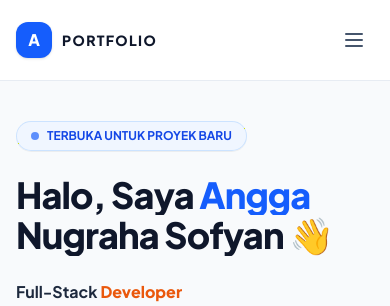
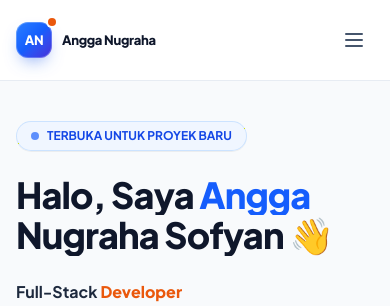
Before and after one commit to ewokpenakluk/Portofolio_AnggaNS, a Laravel app: page / in a window 390 px wide. Shown: the top 306 px of the page. Run offline with Laravel 12, Linux system fonts and the light colour scheme; style sheets or scripts are compiled from the project's sources; some libraries are stand-ins or nearby versions.

Commit message:
Redesign brand lockup: gradient monogram, name wordmark, accent dot
Replaces the plain blue square + 'PORTFOLIO' text with a two-line
lockup: an 'AN' monogram on a blue-indigo gradient tile with an
orange availability dot, followed by the owner's name and role.
Compact sizing below lg keeps the tablet nav from colliding.
Footer brand matched.

```diff
--- a/resources/views/layouts/app.blade.php
+++ b/resources/views/layouts/app.blade.php
@@ -63,43 +63,50 @@
         <div class="max-w-7xl mx-auto px-4 sm:px-6 lg:px-8">
             <div class="flex items-center justify-between h-20">
 
-                {{-- Left: Clean Brand Logo --}}
-                <div class="flex items-center gap-3">
-                    <a href="{{ route('home') }}" class="flex items-center gap-2.5 group">
-                        <div class="w-9 h-9 rounded-xl bg-blue-600 text-white flex items-center justify-center font-black text-base shadow-sm group-hover:scale-105 transition-transform duration-200">
-                            <span>A</span>
-                        </div>
-                        <div class="flex flex-col">
-                            <span class="font-black text-slate-900 text-sm tracking-widest uppercase group-hover:text-blue-600 transition">PORTFOLIO</span>
-                        </div>
-                    </a>
-                </div>
+                {{-- Left: Brand lockup — monogram + name --}}
+                <a href="{{ route('home') }}"
+                   class="group flex items-center gap-2.5 lg:gap-3"
+                   aria-label="Angga Nugraha Sofyan — beranda">
+                    <span class="relative inline-flex h-9 w-9 lg:h-10 lg:w-10 shrink-0 items-center justify-center rounded-[12px] lg:rounded-[14px] bg-gradient-to-br from-blue-500 via-blue-600 to-indigo-700 text-white shadow-[0_8px_18px_-8px_rgba(37,99,235,0.75)] ring-1 ring-inset ring-white/25 transition-transform duration-300 ease-out group-hover:-rotate-6 group-hover:scale-[1.06]">
+                        <span class="text-[13px] lg:text-[15px] font-black leading-none tracking-tight">AN</span>
+                        <span class="absolute -right-1 -top-1 h-2 w-2 lg:h-2.5 lg:w-2.5 rounded-full bg-[#ea580c] ring-2 ring-white transition-transform duration-300 ease-out group-hover:scale-125"></span>
+                    </span>
+
+                    <span class="flex flex-col justify-center leading-none">
+                        <span class="text-[13px] lg:text-[15px] font-black tracking-tight text-slate-900 transition-colors duration-200 group-hover:text-blue-700">
+                            Angga Nugraha
+                        </span>
+                        <span class="mt-1.5 hidden lg:block text-[9px] font-bold uppercase tracking-[0.16em] text-slate-400 transition-colors duration-200 group-hover:text-[#ea580c]">
+                            Full-Stack Developer
+                        </span>
+                    </span>
+                </a>
 
                 {{-- Center: Desktop Pill Nav Links --}}
                 <nav class="hidden md:flex items-center gap-1.5 p-1.5 bg-slate-100/80 border border-slate-200/80 rounded-full text-xs font-semibold text-slate-600 shadow-2xs">
                     <a href="{{ request()->routeIs('home') ? '#tentang' : route('home') . '#tentang' }}"
                        :class="activeSection === 'tentang' ? 'bg-white text-blue-600 shadow-xs' : 'text-slate-600 hover:text-slate-900'"
-                       class="px-4 py-1.5 rounded-full transition-all duration-200">
+                       class="px-3 lg:px-4 py-1.5 rounded-full transition-all duration-200">
                         Tentang
                     </a>
                     <a href="{{ request()->routeIs('home') ? '#keahlian' : route('home') . '#keahlian' }}"
                        :class="activeSection === 'keahlian' ? 'bg-white text-blue-600 shadow-xs' : 'text-slate-600 hover:text-slate-900'"
-                       class="px-4 py-1.5 rounded-full transition-all duration-200">
+                       class="px-3 lg:px-4 py-1.5 rounded-full transition-all duration-200">
                         Keahlian
                     </a>
                     <a href="{{ request()->routeIs('home') ? '#proyek' : route('home') . '#proyek' }}"
                        :class="activeSection === 'proyek' ? 'bg-white text-blue-600 shadow-xs' : 'text-slate-600 hover:text-slate-900'"
-                       class="px-4 py-1.5 rounded-full transition-all duration-200">
+                       class="px-3 lg:px-4 py-1.5 rounded-full transition-all duration-200">
                         Proyek
                     </a>
                     <a href="{{ request()->routeIs('home') ? '#pengalaman' : route('home') . '#pengalaman' }}"
                        :class="activeSection === 'pengalaman' ? 'bg-white text-blue-600 shadow-xs' : 'text-slate-600 hover:text-slate-900'"
-                       class="px-4 py-1.5 rounded-full transition-all duration-200">
+                       class="px-3 lg:px-4 py-1.5 rounded-full transition-all duration-200">
                         Pengalaman
                     </a>
                     <a href="{{ request()->routeIs('home') ? '#kontak' : route('home') . '#kontak' }}"
                        :class="activeSection === 'kontak' ? 'bg-white text-blue-600 shadow-xs' : 'text-slate-600 hover:text-slate-900'"
-                       class="px-4 py-1.5 rounded-full transition-all duration-200">
+                       class="px-3 lg:px-4 py-1.5 rounded-full transition-all duration-200">
                         Kontak
                     </a>
                 </nav>
@@ -181,12 +188,15 @@
             <div class="flex flex-col md:flex-row items-center justify-between gap-6">
 
                 {{-- Left: Brand --}}
-                <div class="flex items-center gap-2.5">
-                    <div class="w-7 h-7 rounded-lg bg-blue-600 text-white flex items-center justify-center font-black text-xs">
-                        <span>A</span>
-                    </div>
-                    <span class="font-black text-slate-900 text-xs tracking-widest uppercase">PORTFOLIO</span>
-                </div>
+                <a href="{{ route('home') }}" class="group flex items-center gap-2.5" aria-label="Angga Nugraha Sofyan — beranda">
+                    <span class="inline-flex h-8 w-8 shrink-0 items-center justify-center rounded-[10px] bg-gradient-to-br from-blue-500 via-blue-600 to-indigo-700 text-white shadow-[0_6px_14px_-8px_rgba(37,99,235,0.8)] ring-1 ring-inset ring-white/25 transition-transform duration-300 group-hover:-rotate-6">
+                        <span class="text-[11px] font-black leading-none tracking-tight">AN</span>
+                    </span>
+                    <span class="flex flex-col leading-none">
+                        <span class="text-xs font-black tracking-tight text-slate-900 transition-colors duration-200 group-hover:text-blue-700">Angga Nugraha</span>
+                        <span class="mt-1 text-[8px] font-bold uppercase tracking-[0.16em] text-slate-400">Full-Stack Developer</span>
+                    </span>
+                </a>
 
                 {{-- Center Links --}}
                 <div class="flex items-center gap-6 text-xs font-semibold text-slate-600">
```
